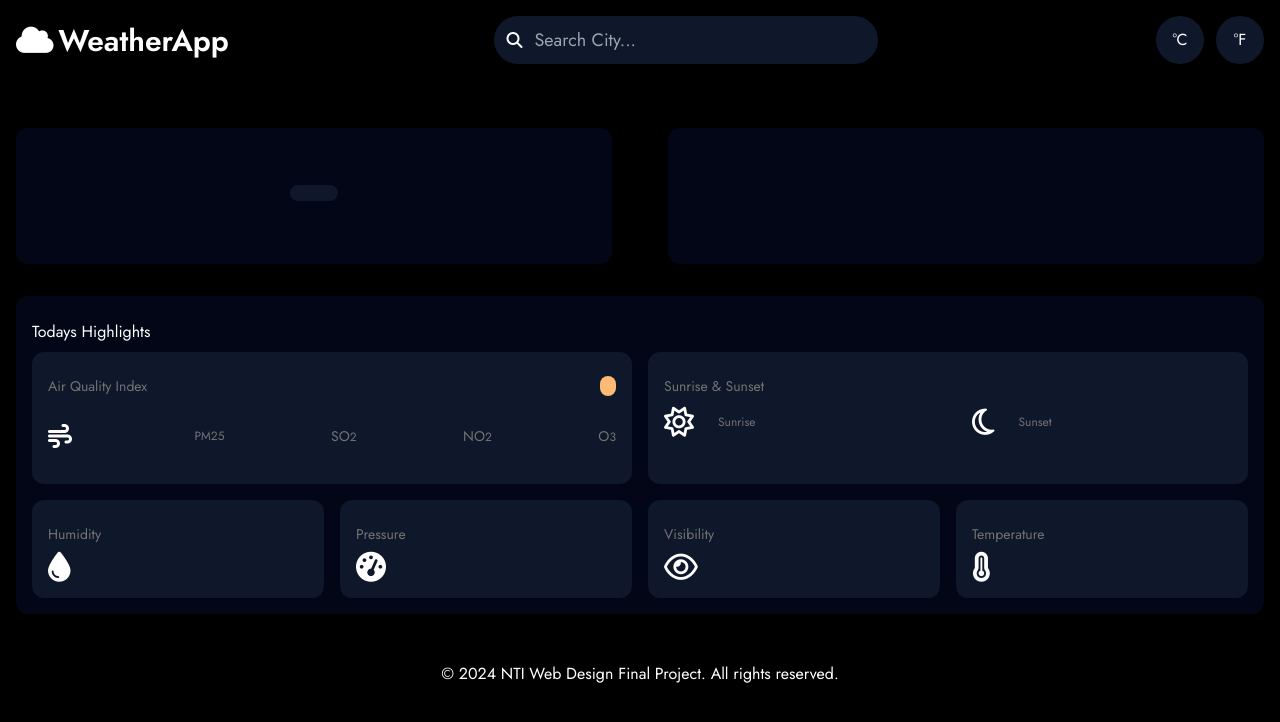
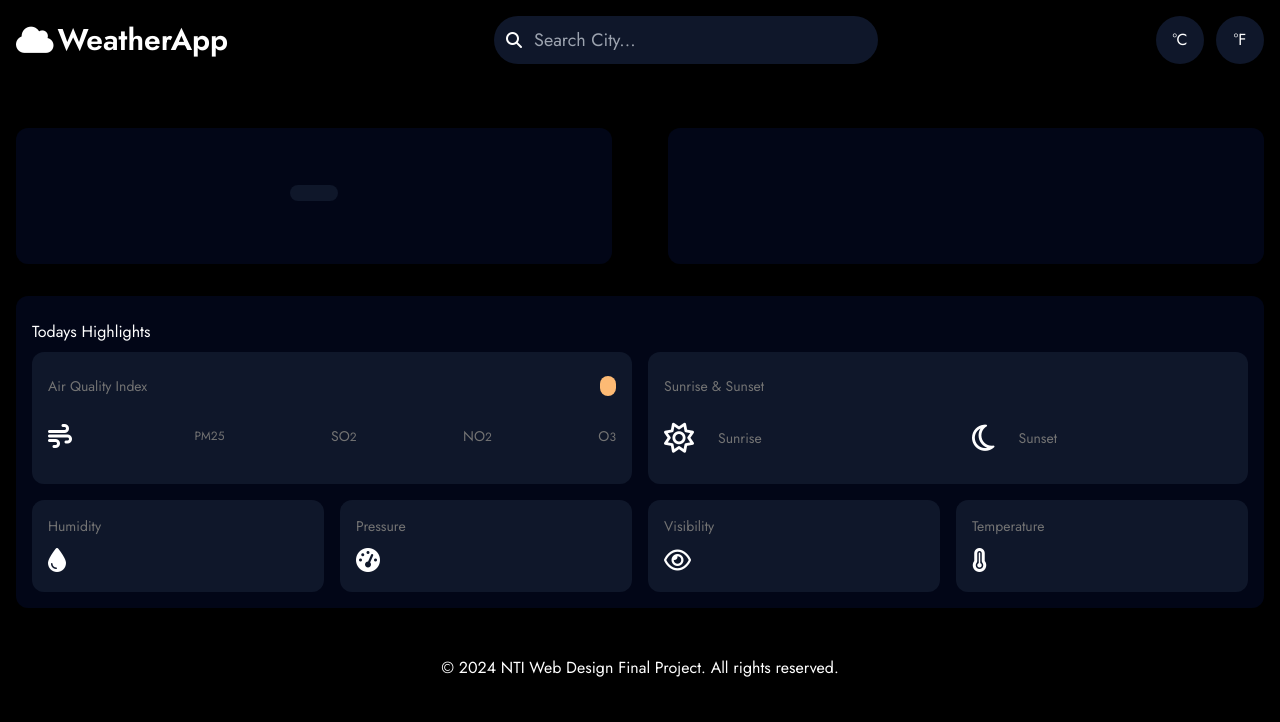
Before and after one commit to Honda1010/App-Weather, a website: page index.html in a window 1280 px wide. Drawn offline with Linux system fonts and the light colour scheme; no server answers.

Commit message:
Update Layout 1.0

```diff
--- a/index.html
+++ b/index.html
@@ -38,20 +38,45 @@
 <body class="container font-Jost bg-black ">
     <header class="flex justify-between items-center p-4">
         <!-- Logo -->
-        <div>
+        <div class="flex">
             <i class="fa-solid fa-cloud text-3xl text-white"></i>
-            <span class="text-3xl font-semibold text-white">WeatherApp</span>
+            <span class="text-3xl font-semibold text-white ml-1">WeatherApp</span>
         </div>
         <!-- Search Bar -->
-        <form class="relative w-full md:w-96 hidden md:block" id="search_form">
-            <input type="text" placeholder="Search City..." class="bg-slate-900 rounded-full text-white outline-none pl-10 w-full h-10 md:h-12 md:text-lg" id="search_bar">
-            <i class="fas fa-search text-white absolute left-3 top-1/2 transform -translate-y-1/2"></i>
+        <form class="relative w-full md:w-96 hidden md:block " id="search_form">
+            <div class="hidden md:block">
+                <input type="text" placeholder="Search City..."
+                    class="bg-slate-900 rounded-full text-white outline-none pl-10 w-full h-10 md:h-12 md:text-lg"
+                    id="search_bar">
+                <i class="fas fa-search text-white absolute left-3 top-1/2 transform -translate-y-1/2"></i>
+            </div>
         </form>
+
         <!-- Icons -->
-        <div class="flex justify-end space-x-3">
-            <button class="text-white h-12 w-12 bg-slate-900 grid place-items-center rounded-full md:hidden"> <i class="fa-solid fa-magnifying-glass"></i> </button>
-            <button class="text-white h-12 w-12 bg-slate-900 grid place-items-center rounded-full" onclick="ChangeC()">&#176C</button>
-            <button class="text-white h-12 w-12 bg-slate-900 grid place-items-center rounded-full" onclick="ChangeF()">&#176F</button>
+        <div class="flex justify-end space-x-3 ">
+            <button
+                class="text-white h-12 w-12 bg-slate-900 grid place-items-center rounded-full transition-shadow duration-300 hover:shadow-Sec-BS md:hidden ">
+                <i class="fa-solid fa-magnifying-glass"></i></button>
+            <button
+                class="text-white h-12 w-12 bg-slate-900 grid place-items-center rounded-full transition-shadow duration-300 hover:shadow-Sec-BS md:block focus:outline-none focus:ring focus:ring-yellow-50"
+                onclick="ChangeC()">&#176C</button>
+            <button
+                class="text-white h-12 w-12 bg-slate-900 grid place-items-center rounded-full transition-shadow duration-300 hover:shadow-Sec-BS md:block focus:outline-none focus:ring focus:ring-yellow-50"
+                onclick="ChangeF()">&#176F</button>
+        </div>
+        <!-- search after you click on button -->
+        <div class="flex justify-around items-center w-full hidden">
+            <button
+                class="text-white h-10 w-10 bg-slate-900 grid place-items-center rounded-full p-3  mr-2 md:hidden transition-shadow duration-300 hover:shadow-Sec-BS">
+                <i class="fa-solid fa-arrow-left"></i>
+            </button>
+            <form class="relative w-3/4">
+                <div>
+                    <input type="text" placeholder="Search City..."
+                        class="bg-slate-900 rounded-full text-white outline-none pl-10 w-full h-10 ">
+                    <i class="fas fa-search text-white absolute left-3 top-1/2 transform -translate-y-1/2"></i>
+                </div>
+            </form>
         </div>
     </header>
     <main class=" mt-12 text-white mx-4">
@@ -75,15 +100,17 @@
                 </div>
             </div>
             <!-- 5 Days Forecast -->
-            <div class="rounded-xl bg-slate-950 py-6 flex flex-col justify-around transition-shadow duration-300 hover:shadow-Sec-BS" id="forecast_container"> </div>
+            <div class="rounded-xl bg-slate-950 py-6 flex flex-col justify-around transition-shadow duration-300 hover:shadow-Sec-BS"
+                id="forecast_container"> </div>
         </section>
 
         <!-- Weather Info -->
-        <section class="bg-slate-950 rounded-md p-4 rounded-xl">
+        <section class="bg-slate-950  p-4 rounded-xl">
             <h2 class="my-2">Todays Highlights</h2>
             <div class="grid grid-cols-1 gap-4 lg:grid-cols-2">
                 <!-- Air Quality Index  -->
-                <div class="flex flex-col bg-slate-900 p-4 rounded-xl transition-shadow duration-300 hover:shadow-Sec-BS">
+                <div
+                    class="flex flex-col bg-slate-900 p-4 rounded-xl transition-shadow duration-300 hover:shadow-Sec-BS">
                     <div class="flex justify-between text-sm my-2">
                         <p class="text-neutral-500">Air Quality Index</p>
                         <p class="bg-orange-300 rounded-full px-2 text-black" id="air_quality"></p>
@@ -109,14 +136,15 @@
                     </div>
                 </div>
                 <!-- Sunrise & Sunset -->
-                <div class="flex flex-col bg-slate-900 p-4 rounded-xl transition-shadow duration-300 hover:shadow-Sec-BS">
-                    <p class="text-neutral-500 text-sm my-2">Sunrise & Sunset</p>
+                <div
+                    class="flex flex-col bg-slate-900 p-4 rounded-xl transition-shadow duration-300 hover:shadow-Sec-BS">
+                    <p class="text-neutral-500 text-sm mt-2 mb-2 md:mb-6">Sunrise & Sunset</p>
                     <div class="grid grid-cols-2">
                         <!-- Sunrise -->
                         <div class="flex items-center">
                             <i class="fa-regular fa-sun text-3xl mr-6"></i>
                             <div>
-                                <p class="text-neutral-500 text-xs">Sunrise</p>
+                                <p class="text-neutral-500 text-sm">Sunrise</p>
                                 <p class="text-3xl" id="sunrise"></p>
                             </div>
                         </div>
@@ -124,7 +152,7 @@
                         <div class="flex items-center">
                             <i class="fa-regular fa-moon text-3xl mx-6"></i>
                             <div>
-                                <p class="text-neutral-500 text-xs">Sunset</p>
+                                <p class="text-neutral-500 text-sm">Sunset</p>
                                 <p class="text-3xl" id="sunset"></p>
                             </div>
                         </div>
@@ -133,15 +161,15 @@
                 </div>
                 <div class="grid grid-cols-2 gap-x-4">
                     <div class="bg-slate-900 p-4 rounded-xl transition-shadow duration-300 hover:shadow-Sec-BS">
-                        <p class="text-neutral-500 text-sm my-2">Humidity</p>
-                        <div class="flex text-3xl items-center ">
-                            <i class="fa-solid fa-droplet mr-6"></i>
+                        <p class="text-neutral-500 text-sm  mb-3">Humidity</p>
+                        <div class="flex text-2xl items-center ">
+                            <i class="fa-solid fa-droplet mr-6 mb-1"></i>
                             <p id="humidity"></p>
                         </div>
                     </div>
                     <div class="bg-slate-900 p-4 rounded-xl transition-shadow duration-300 hover:shadow-Sec-BS">
-                        <p class="text-neutral-500 text-sm my-2">Pressure</p>
-                        <div class="flex text-3xl items-center ">
+                        <p class="text-neutral-500 text-sm mb-3">Pressure</p>
+                        <div class="flex text-2xl items-center ">
                             <i class="fa-solid fa-gauge-high mr-2 md:mr-6"></i>
                             <p id="pressure"></p>
                         </div>
@@ -149,15 +177,15 @@
                 </div>
                 <div class="grid grid-cols-2 gap-x-4">
                     <div class="bg-slate-900 p-4 rounded-xl transition-shadow duration-300 hover:shadow-Sec-BS">
-                        <p class="text-neutral-500 text-sm my-2">Visibility</p>
-                        <div class="flex text-3xl items-center ">
+                        <p class="text-neutral-500 text-sm mb-3">Visibility</p>
+                        <div class="flex text-2xl items-center ">
                             <i class="fa-regular fa-eye mr-6"></i>
                             <p id="visibility"></p>
                         </div>
                     </div>
                     <div class="bg-slate-900 p-4 rounded-xl transition-shadow duration-300 hover:shadow-Sec-BS">
-                        <p class="text-neutral-500 text-sm my-2">Temperature</p>
-                        <div class="flex text-3xl items-center ">
+                        <p class="text-neutral-500 text-sm mb-3">Temperature</p>
+                        <div class="flex text-2xl items-center ">
                             <i class="fa-solid fa-temperature-full mr-6"></i>
                             <p id="Weather_temperature"></p>
                         </div>
@@ -166,7 +194,11 @@
             </div>
         </section>
     </main>
-    <footer class=" text-white h-10 grid place-items-center mt-10 rounded-md">&copy; 2024 NTI Web Design Final Project. All rights reserved.</footer>
+    <footer class=" text-white h-10 grid place-items-center mt-10 rounded-md mx-4 text-sm md:text-base">&copy; 2024 NTI
+        Web Design
+        Final
+        Project.
+        All rights reserved.</footer>
     <script src="app.js"></script>
 </body>
 
```
Also changed, not shown: CSS/main.css.
